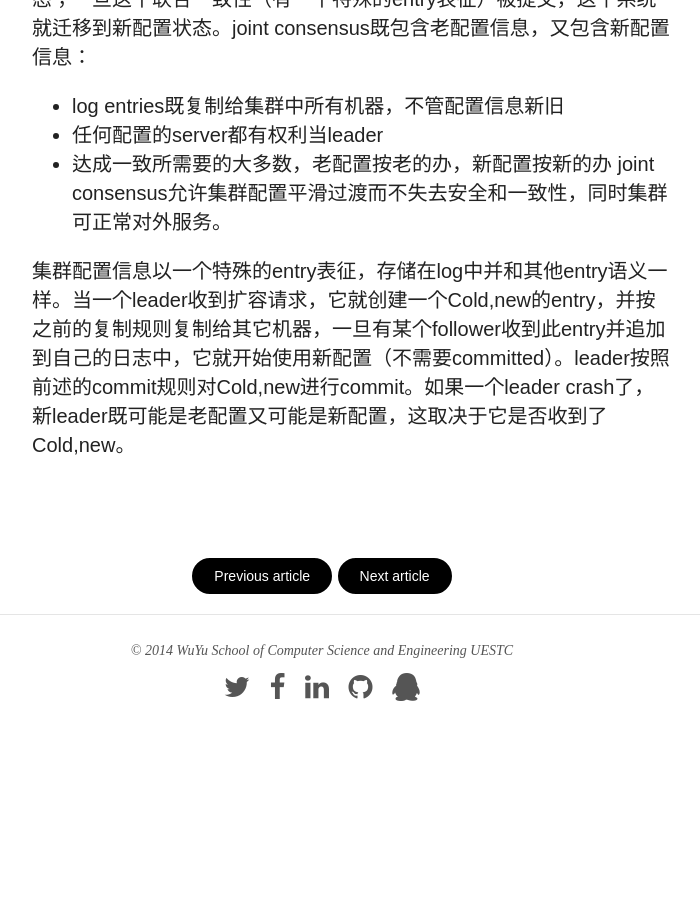
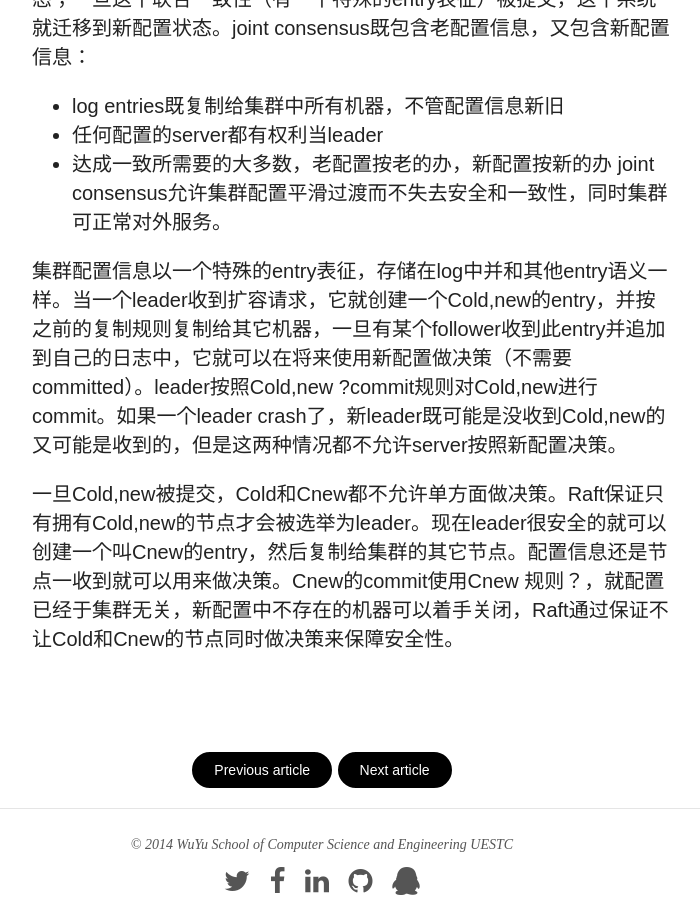
Before and after one commit to wuyu201321060203/wuyu201321060203.github.io, a Jekyll site: the page built from _posts/2014-09-13-Raft.md, in a window 1280 px wide and 900 px high, scrolled down 9115 px. Shown: the whole window, without its empty margins (318-1018 px from the left). Built offline with Jekyll 4.4.1, drawn with Linux system fonts in a browser that asks for light colours; nearby versions of some CDN libraries; comment, search, counter and statistics services are not loaded; before the commit the page ends 9872 px from its top, so only the background shows below that.

Commit message:
first post of Raft

```diff
--- a/_posts/2014-09-13-Raft.md
+++ b/_posts/2014-09-13-Raft.md
@@ -118,4 +118,6 @@ broadcastTime代表平均的广播延迟（从并行发起RPC开始，直到收
 -  达成一致所需要的大多数，老配置按老的办，新配置按新的办
 joint consensus允许集群配置平滑过渡而不失去安全和一致性，同时集群可正常对外服务。
 
-集群配置信息以一个特殊的entry表征，存储在log中并和其他entry语义一样。当一个leader收到扩容请求，它就创建一个Cold,new的entry，并按之前的复制规则复制给其它机器，一旦有某个follower收到此entry并追加到自己的日志中，它就开始使用新配置（不需要committed）。leader按照前述的commit规则对Cold,new进行commit。如果一个leader crash了，新leader既可能是老配置又可能是新配置，这取决于它是否收到了Cold,new。
+集群配置信息以一个特殊的entry表征，存储在log中并和其他entry语义一样。当一个leader收到扩容请求，它就创建一个Cold,new的entry，并按之前的复制规则复制给其它机器，一旦有某个follower收到此entry并追加到自己的日志中，它就可以在将来使用新配置做决策（不需要committed）。leader按照Cold,new ?commit规则对Cold,new进行commit。如果一个leader crash了，新leader既可能是没收到Cold,new的又可能是收到的，但是这两种情况都不允许server按照新配置决策。
+
+一旦Cold,new被提交，Cold和Cnew都不允许单方面做决策。Raft保证只有拥有Cold,new的节点才会被选举为leader。现在leader很安全的就可以创建一个叫Cnew的entry，然后复制给集群的其它节点。配置信息还是节点一收到就可以用来做决策。Cnew的commit使用Cnew 规则？，就配置已经于集群无关，新配置中不存在的机器可以着手关闭，Raft通过保证不让Cold和Cnew的节点同时做决策来保障安全性。
```
